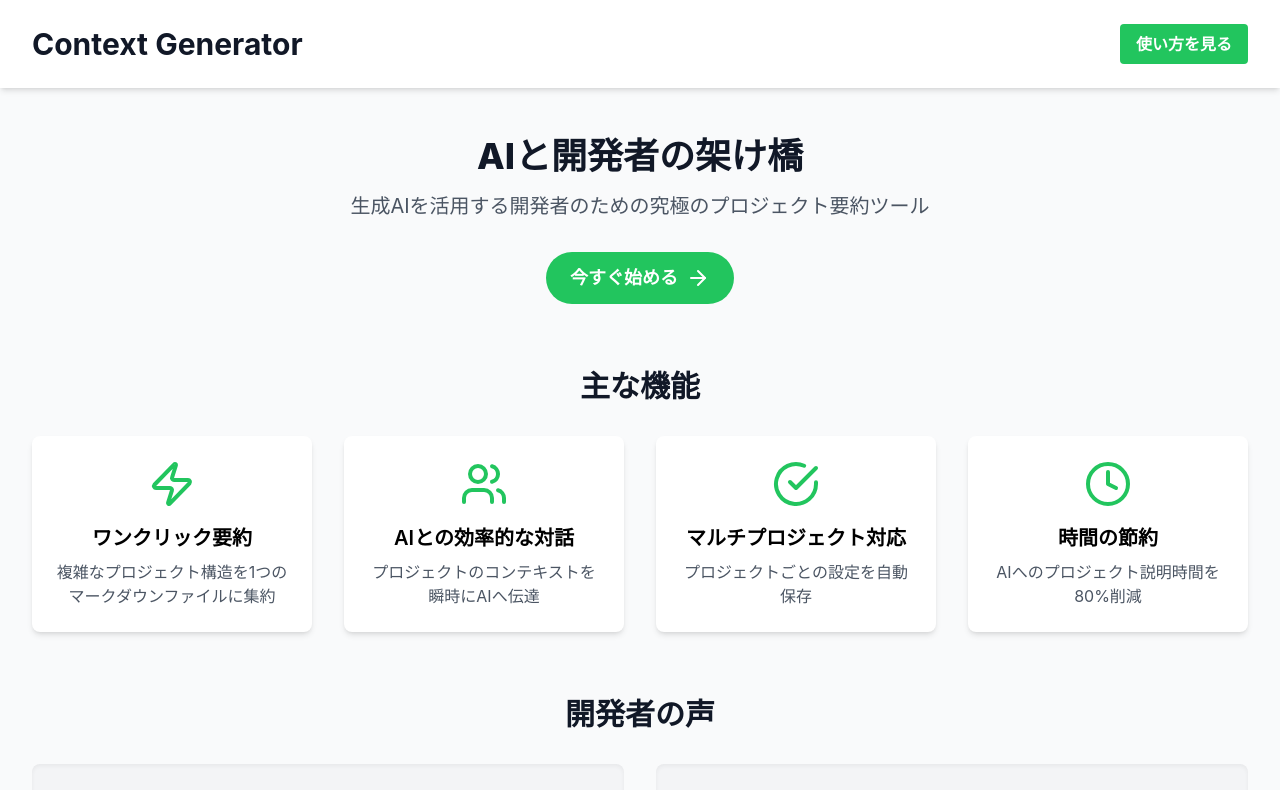
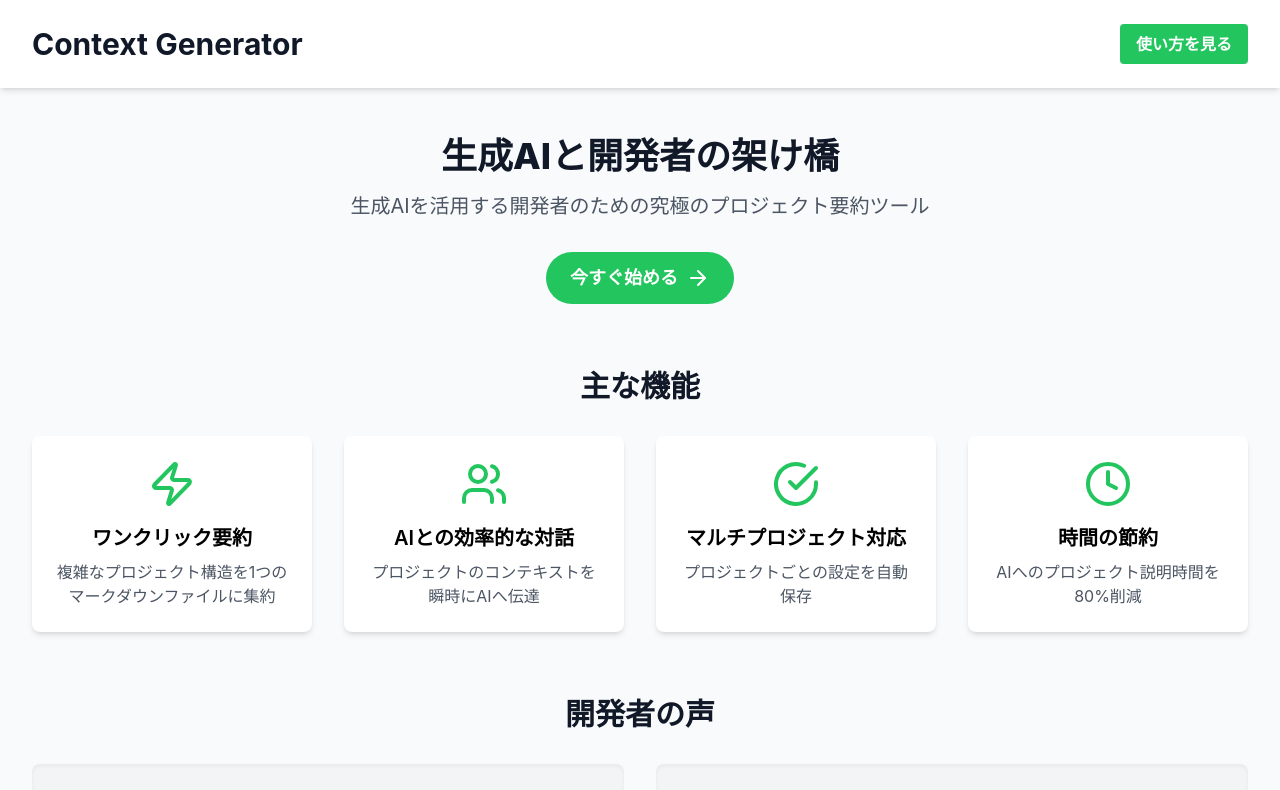
Before and after one commit to noricha-vr/project-summary-generator-web, a React (Create React App) app: page / in a window 1280 px wide. Shown: the top 790 px of the page. Built offline with nearby package versions, Linux system fonts and the light colour scheme.

Commit message:
Add analytics

```diff
--- a/public/index.html
+++ b/public/index.html
@@ -8,27 +8,37 @@
     <meta name="theme-color" content="#000000" />
 
     <!-- 基本的なメタタグ -->
-    <title>Context Generator - AIと開発者の架け橋</title>
+    <title>Context Generator - 生成AIと開発者の架け橋</title>
     <meta name="description"
-        content="Context Generatorは、生成AIを活用する開発者のための究極のプロジェクト要約ツールです。AIとの効率的なコミュニケーションを実現し、開発プロセスを革新します。" />
+        content="Context Generatorは、生成AIを活用する開発者のための究極のプロジェクト要約ツールです。生成AIとの効率的なコミュニケーションを実現し、開発プロセスを革新します。" />
     <meta name="keywords" content="AI, 開発者ツール, プロジェクト要約, 生成AI, 開発効率化" />
 
     <!-- Open Graph / Facebook -->
     <meta property="og:type" content="website" />
     <meta property="og:url" content="https://your-website-url.com/" />
     <meta property="og:title" content="Context Generator - AIと開発者の架け橋" />
-    <meta property="og:description" content="生成AIを活用する開発者のための究極のプロジェクト要約ツール。AIとの効率的なコミュニケーションを実現し、開発プロセスを革新します。" />
+    <meta property="og:description" content="生成AIを活用する開発者のための究極のプロジェクト要約ツール。生成AIとの効率的なコミュニケーションを実現し、開発プロセスを革新します。" />
     <meta property="og:image" content="https://your-website-url.com/og-image.jpg" />
 
     <!-- Twitter -->
     <meta property="twitter:card" content="summary_large_image" />
     <meta property="twitter:url" content="https://your-website-url.com/" />
     <meta property="twitter:title" content="Context Generator - AIと開発者の架け橋" />
-    <meta property="twitter:description" content="生成AIを活用する開発者のための究極のプロジェクト要約ツール。AIとの効率的なコミュニケーションを実現し、開発プロセスを革新します。" />
+    <meta property="twitter:description"
+        content="生成AIを活用する開発者のための究極のプロジェクト要約ツール。生成AIとの効率的なコミュニケーションを実現し、開発プロセスを革新します。" />
     <meta property="twitter:image" content="https://your-website-url.com/twitter-image.jpg" />
 
     <link rel="apple-touch-icon" href="%PUBLIC_URL%/logo192.png" />
     <link rel="manifest" href="%PUBLIC_URL%/manifest.json" />
+    <!-- Google tag (gtag.js) -->
+    <script async src="https://www.googletagmanager.com/gtag/js?id=G-Y8FNG0D4Q2"></script>
+    <script>
+        window.dataLayer = window.dataLayer || [];
+        function gtag() { dataLayer.push(arguments); }
+        gtag('js', new Date());
+
+        gtag('config', 'G-Y8FNG0D4Q2');
+    </script>
 </head>
 
 <body>
--- a/src/App.js
+++ b/src/App.js
@@ -78,7 +78,7 @@ export default function App() {
             <main className="max-w-7xl mx-auto py-12 px-4 sm:px-6 lg:px-8">
                 <section className="text-center mb-16">
                     <h2 className="text-4xl font-extrabold text-gray-900 mb-4">
-                        AIと開発者の架け橋
+                        生成AIと開発者の架け橋
                     </h2>
                     <p className="text-xl text-gray-600 mb-8">
                         生成AIを活用する開発者のための究極のプロジェクト要約ツール
```
